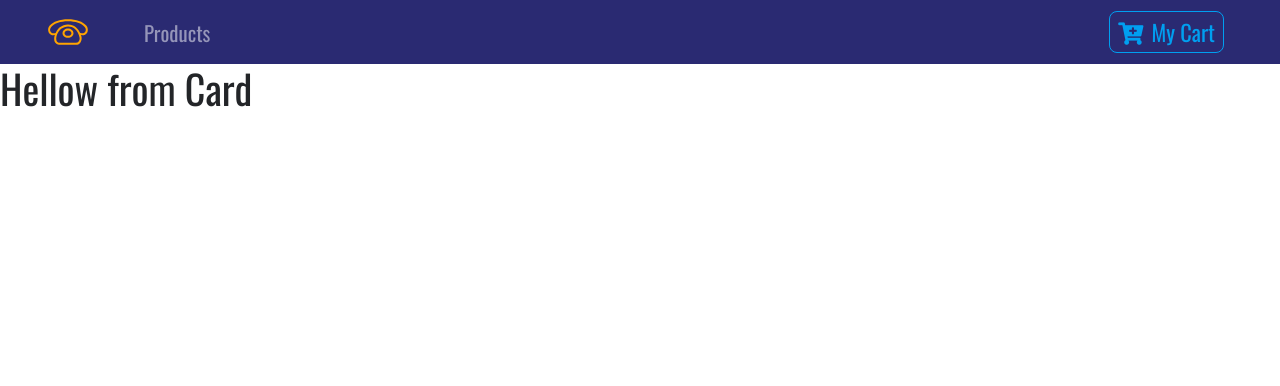
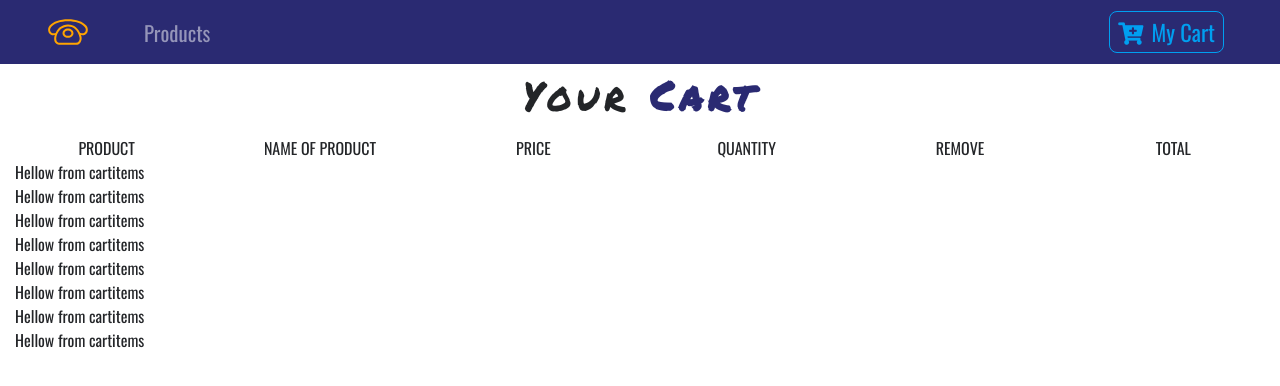
Before and after one commit to mageshchandrasekar1988/React-E-Commerce-Project, a React (Create React App) app: page /cart in a window 1280 px wide. Shown: the top 386 px of the page. Built offline with nearby package versions, Linux system fonts and the light colour scheme.

Commit message:
May-27-2019

```diff
--- a/src/Components/Cart.jsx
+++ /dev/null
@@ -1,10 +0,0 @@
-import React, { Component } from "react";
-
-class Cart extends Component {
-  state = {};
-  render() {
-    return <h1>Hellow from Card</h1>;
-  }
-}
-
-export default Cart;
--- /dev/null
+++ b/src/Components/Cart/Cart.jsx
@@ -0,0 +1,33 @@
+import React, { Component, Fragment } from "react";
+import Titel from "../Title";
+import CartColumns from "./CartColumns";
+import EmptyCart from "./EmptyCart";
+import { ProductConsumer } from "../../Context";
+import CartList from "./CartList";
+class Cart extends Component {
+  state = {};
+  render() {
+    return (
+      <section>
+        <ProductConsumer>
+          {value => {
+            const { cart } = value;
+            if (cart.length > 0) {
+              return (
+                <Fragment>
+                  <Titel name="your" title="cart" />
+                  <CartColumns />
+                  <CartList value={value} />
+                </Fragment>
+              );
+            } else {
+              return <EmptyCart />;
+            }
+          }}
+        </ProductConsumer>
+      </section>
+    );
+  }
+}
+
+export default Cart;
--- /dev/null
+++ b/src/Components/Cart/CartColumns.jsx
@@ -0,0 +1,33 @@
+import React, { Component } from "react";
+
+class CartColumns extends Component {
+  state = {};
+  render() {
+    return (
+      <div className="container-fluid text-center d-none d-lg-block">
+        <div className="row">
+          <div className="col-10 mx-auto col-lg-2">
+            <div className="text-uppercase">product</div>
+          </div>
+          <div className="col-10 mx-auto col-lg-2">
+            <div className="text-uppercase">name of product</div>
+          </div>
+          <div className="col-10 mx-auto col-lg-2">
+            <div className="text-uppercase">price</div>
+          </div>
+          <div className="col-10 mx-auto col-lg-2">
+            <div className="text-uppercase">quantity</div>
+          </div>
+          <div className="col-10 mx-auto col-lg-2">
+            <div className="text-uppercase">remove</div>
+          </div>
+          <div className="col-10 mx-auto col-lg-2">
+            <div className="text-uppercase">total</div>
+          </div>
+        </div>
+      </div>
+    );
+  }
+}
+
+export default CartColumns;
--- /dev/null
+++ b/src/Components/Cart/CartItem.jsx
@@ -0,0 +1,9 @@
+import React, { Component } from "react";
+class CartItem extends Component {
+  state = {};
+  render() {
+    return <div>Hellow from cartitems</div>;
+  }
+}
+
+export default CartItem;
--- /dev/null
+++ b/src/Components/Cart/CartList.jsx
@@ -0,0 +1,17 @@
+import React, { Component } from "react";
+import CartItem from "./CartItem";
+class CartList extends Component {
+  state = {};
+  render() {
+    const { value } = this.props;
+    return (
+      <div className="container-fluid">
+        {value.cart.map(item => {
+          return <CartItem key={item.id} item={item} value={value} />;
+        })}
+      </div>
+    );
+  }
+}
+
+export default CartList;
--- /dev/null
+++ b/src/Components/Cart/EmptyCart.jsx
@@ -0,0 +1,11 @@
+import React, { Component } from "react";
+import Titel from "../Title";
+
+class EmptyCart extends Component {
+  state = {};
+  render() {
+    return <Titel name="your" title="cart is currently empty" />;
+  }
+}
+
+export default EmptyCart;
--- /dev/null
+++ b/src/Components/Cart/package.json
@@ -0,0 +1,3 @@
+{
+  "main": "Cart.jsx"
+}
--- a/src/Context.jsx
+++ b/src/Context.jsx
@@ -8,9 +8,12 @@ class Context extends Component {
   state = {
     products: [],
     detailProduct: detailProduct,
-    cart: [],
+    cart: storeProducts,
     modalOpen: false,
-    modalProduct: detailProduct
+    modalProduct: detailProduct,
+    cartSubTotal: 0,
+    cartTax: 0,
+    cartTotal: 0
   };
   componentDidMount() {
     this.setProducts();
@@ -60,6 +63,18 @@ class Context extends Component {
       return { modalOpen: false };
     });
   };
+  increment = id => {
+    console.log("HELLOW FROM INCREMENT");
+  };
+  decrement = id => {
+    console.log("HELLOW FROM Decrenent");
+  };
+  removeItem = id => {
+    console.log("HELLOW FROM Remove Ites");
+  };
+  clearCart = () => {
+    console.log("HELLOW FROM clearCart");
+  };
   render() {
     console.log(this.state);
     return (
@@ -69,7 +84,11 @@ class Context extends Component {
           handelDetails: this.handelDetails,
           addToCart: this.addToCart,
           openModal: this.openModal,
-          closeModal: this.closeModal
+          closeModal: this.closeModal,
+          increment: this.increment,
+          decrement: this.decrement,
+          removeItem: this.removeItem,
+          clearCart: this.clearCart
         }}
       >
         {this.props.children}
```
